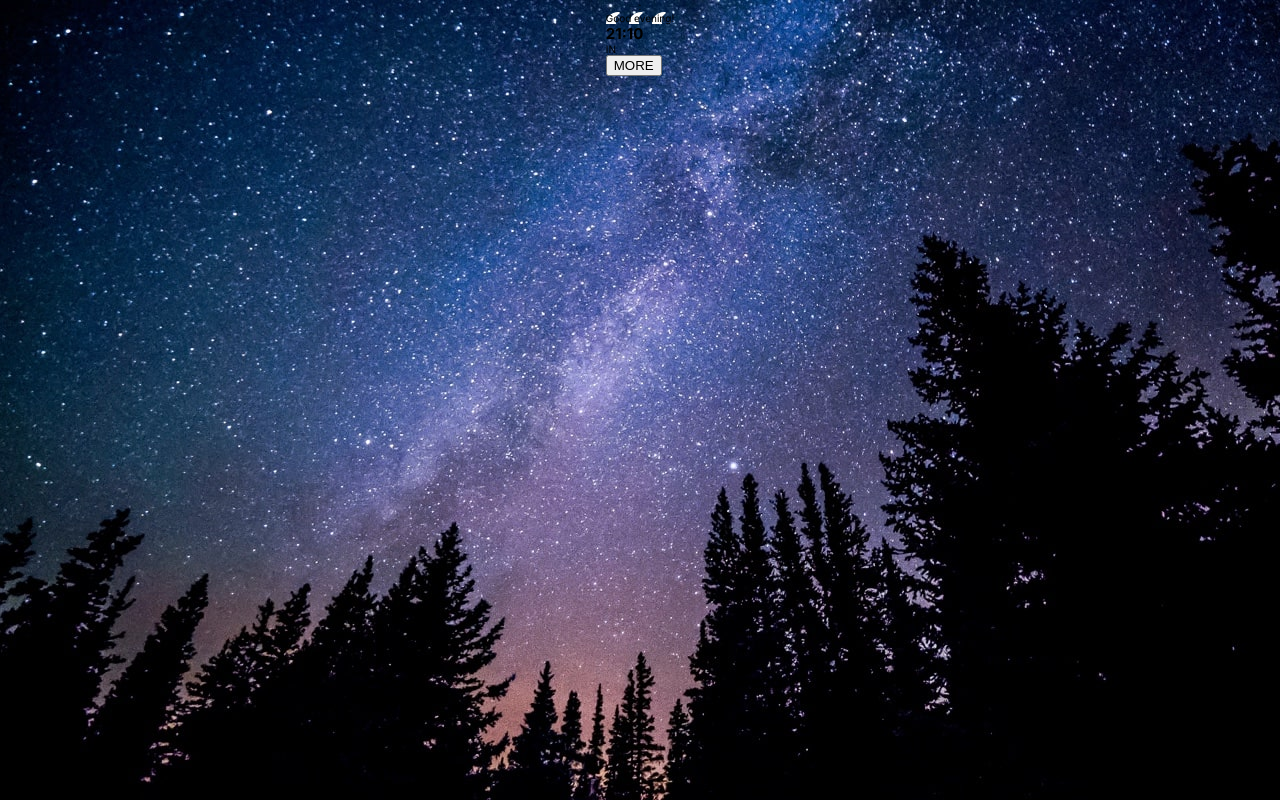
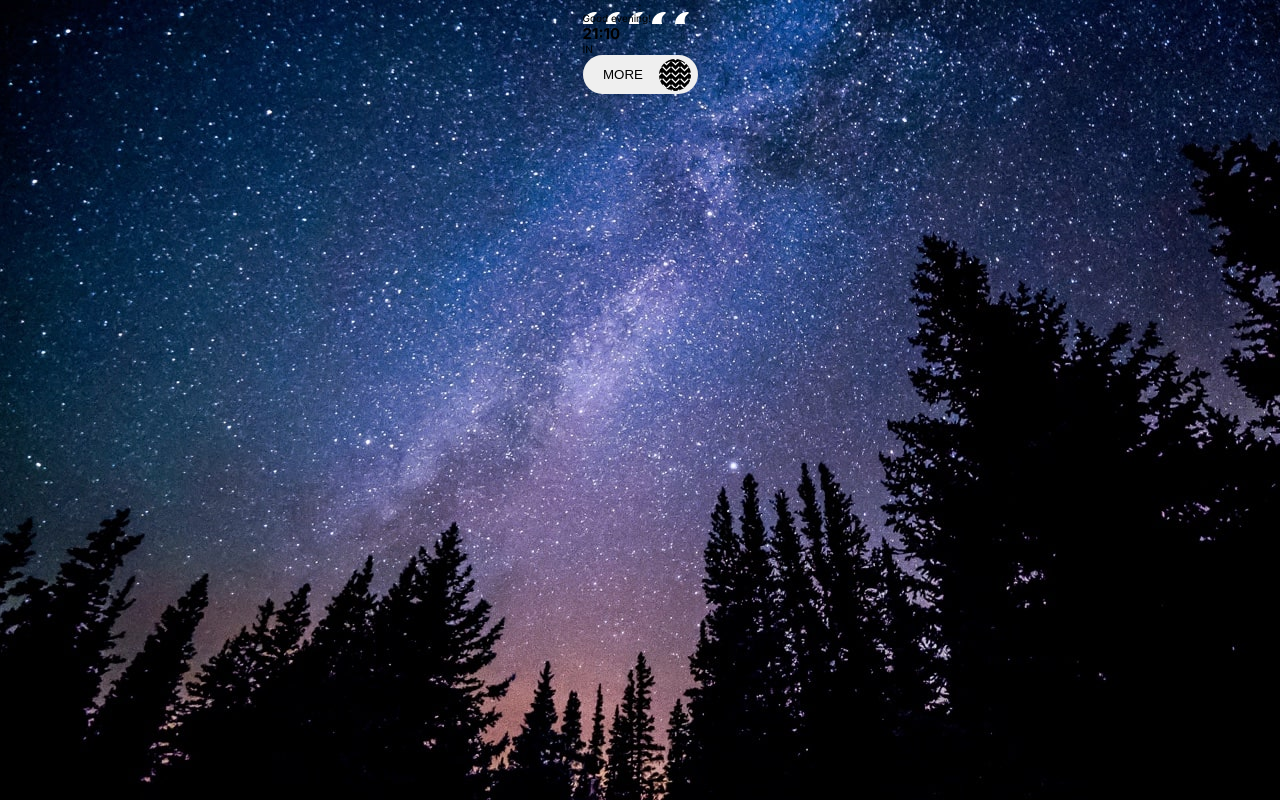
Before and after one commit to gabadadzeluca/clock-app-react, a React (Create React App) app: page / in a window 1280 px wide. Built offline with nearby package versions, Linux system fonts and the light colour scheme; no server answers.

Commit message:
add button style with class logic

```diff
--- a/src/components/timeContainer/time/Time.module.css
+++ b/src/components/timeContainer/time/Time.module.css
@@ -0,0 +1,26 @@
+.button{
+  border: none;
+  border-radius: 2.8rem;
+  position: relative;
+  width: 11.5rem;
+  height: 3.9rem;
+  padding-right: 4rem;
+}
+
+.button::after{
+  content: '';
+  width: 3.2rem;
+  height: 3.2rem;
+  background-color: black;
+  position: fixed;
+  border-radius: 100%;
+  transform: translate(50%,-25%);
+  background-position: center;
+  background-size: 0.9rem;
+  background-image: url('../../../assets/desktop/icon-arrow-down.svg');
+}
+
+.button.clicked::after{
+  background-size: 2.4rem;
+  background-image: url('../../../assets/desktop/icon-arrow-up.svg');
+}
--- a/src/components/timeContainer/time/Time.tsx
+++ b/src/components/timeContainer/time/Time.tsx
@@ -8,7 +8,7 @@ export default function Time(props:{
   isDataVisible : boolean;
   setIsDataVisible: (isDataVisible:boolean)=>void;
 }){
-  const {isDataVisible, setIsDataVisible} = props;
+  const{isDataVisible, setIsDataVisible} = props;
   const[timeZone, setTimeZone] = useState<string>('');
   const apiKey = process.env.REACT_APP_API_KEY;
   const timeUrl = `http://api.timezonedb.com/v2.1/get-time-zone?key=${apiKey}&format=xml&by=zone&zone=${timeZone}`;
@@ -41,6 +41,9 @@ export default function Time(props:{
     const calculatedDayOfYear = Math.floor(diff / oneDay);
     return {weekNum: calculatedWeekNumber, dayOfWeek: calculatedDayOfWeek, dayOfYear: calculatedDayOfYear}
   }
+  const handleClick = ():void =>{
+    setIsDataVisible(!isDataVisible);
+  }
 
   const {weekNum, dayOfWeek, dayOfYear} = getParams();
   const params = {
@@ -72,7 +75,12 @@ export default function Time(props:{
     <div>
       <div>
         <Clock time={formattedTime} timeFormat={timeFormat} timeZone={timeZone}/>
-        <button onClick={()=>setIsDataVisible(!isDataVisible)}>MORE</button>
+        <button
+          onClick={handleClick}
+          className={`${styles.button} ${isDataVisible ? styles.clicked : ''}`}
+          >
+          MORE
+          </button>
       </div>
       <NumberData {...params}/>
     </div>
```
